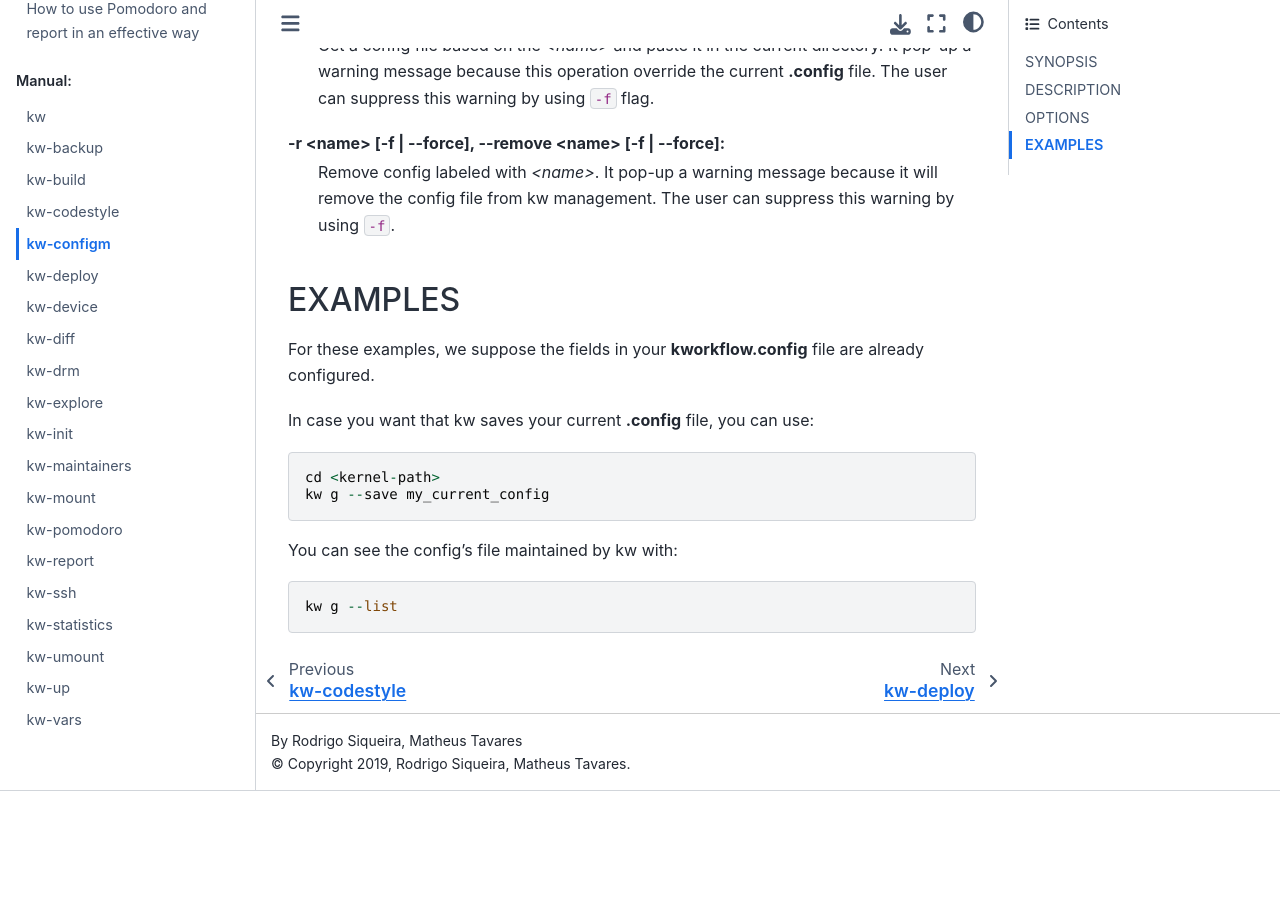
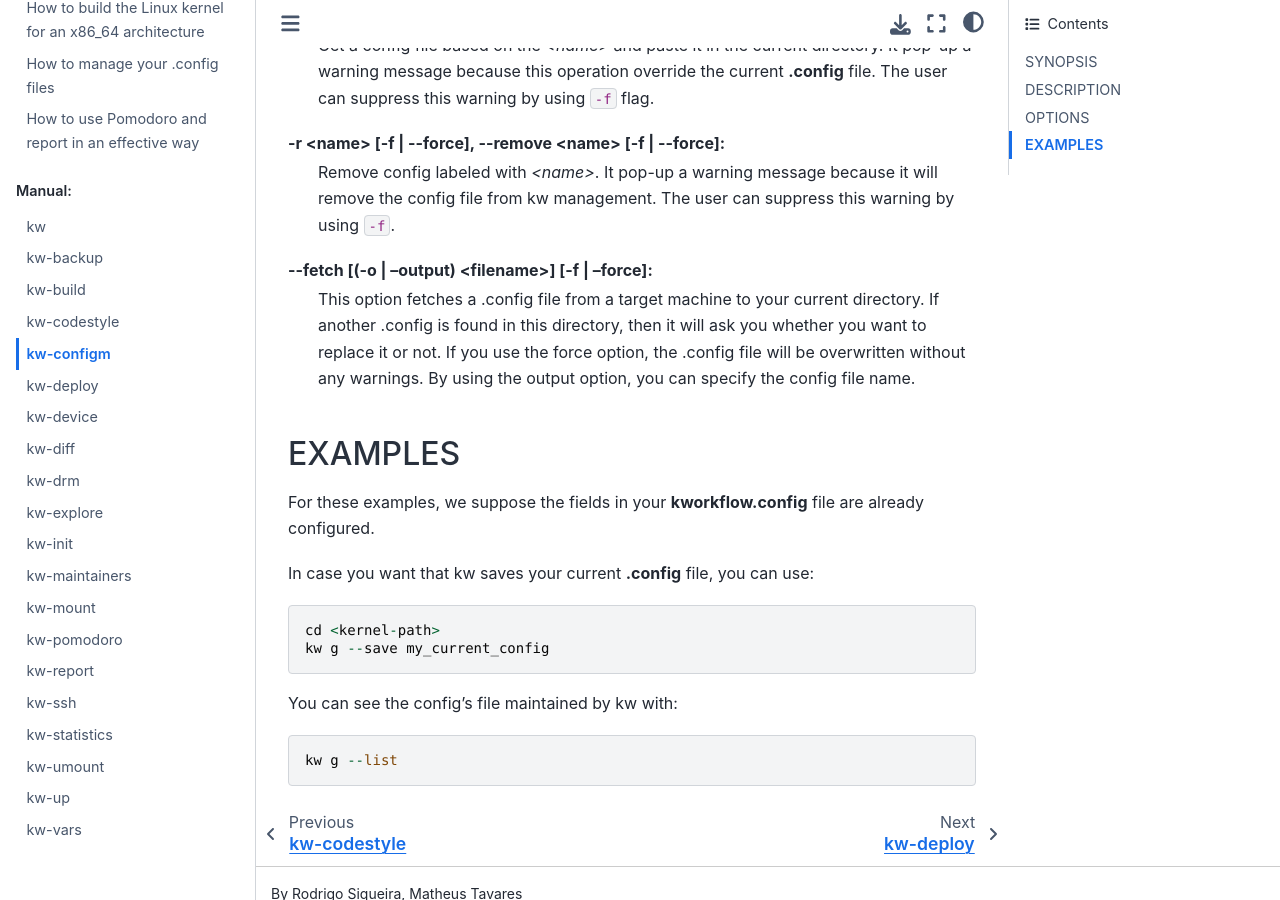
Before and after one commit to kworkflow/kworkflow, a Sphinx documentation site: the page built from documentation/man/features/configm.rst, in a window 1280 px wide and 900 px high, scrolled down 794 px. Built offline with Sphinx 7.4.7 and the Sphinx Book theme 1.1.4, drawn with Linux system fonts in a browser that asks for light colours; before the commit the page ends 1585 px from its top, so only the background shows below that.

Commit message:
src: config_manager: add --fetch option
This commit introduces the fetch option, making it possible to
retrieve the .config file from the local machine.

Signed-off-by: Magali Lemes <magalilemes00@gmail.com>

```diff
--- a/documentation/man/features/configm.rst
+++ b/documentation/man/features/configm.rst
@@ -39,6 +39,13 @@
   will remove the config file from kw management. The user can suppress this
   warning by using ``-f``.
 
+\--fetch [(-o | --output) <filename>] [-f | --force]:
+  This option fetches a .config file from a target machine to your current
+  directory. If another .config is found in this directory, then it will ask you
+  whether you want to replace it or not. If you use the force option, the
+  .config file will be overwritten without any warnings. By using the output
+  option, you can specify the config file name.
+
 EXAMPLES
 ========
 For these examples, we suppose the fields in your **kworkflow.config** file are
```
Also changed, not shown: 2 other files.
